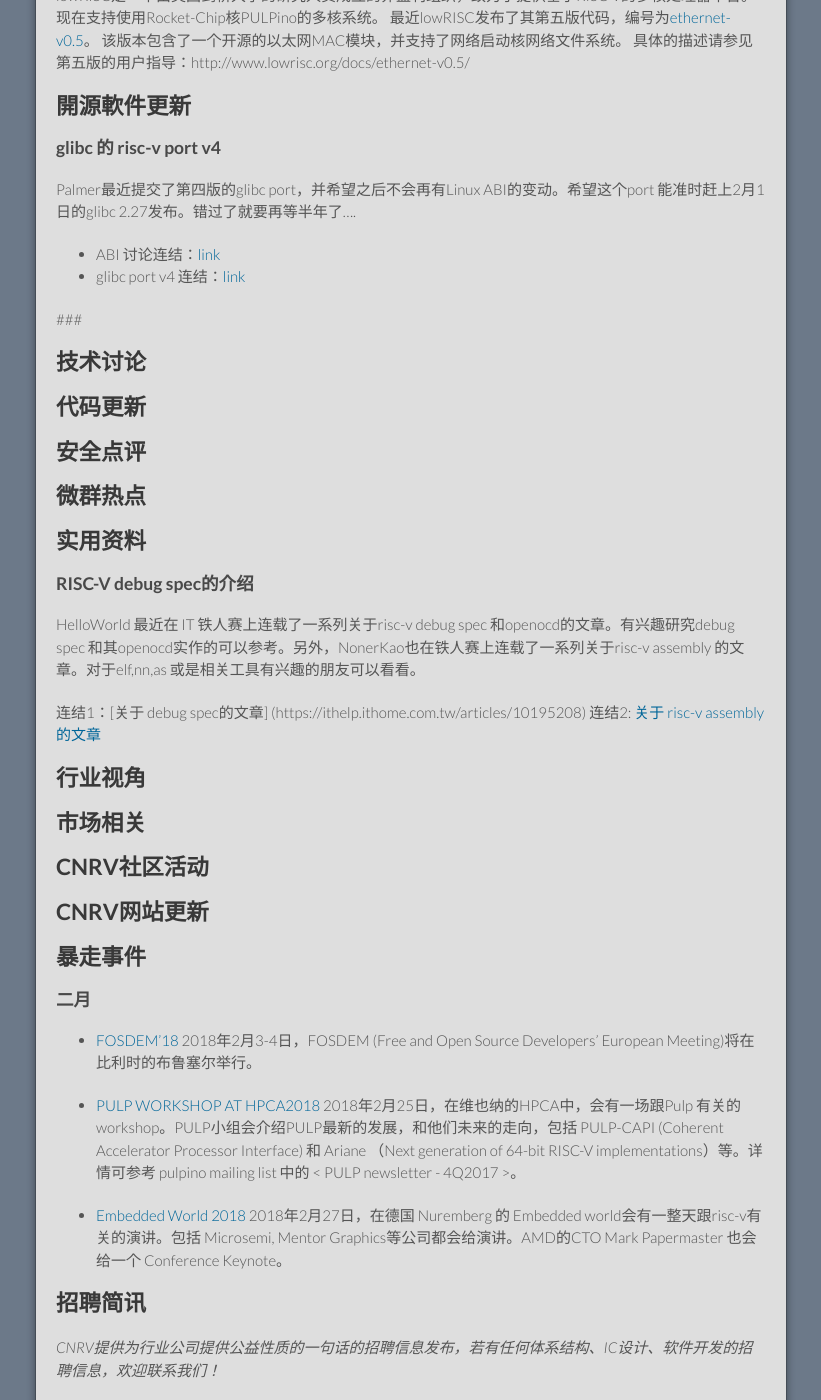
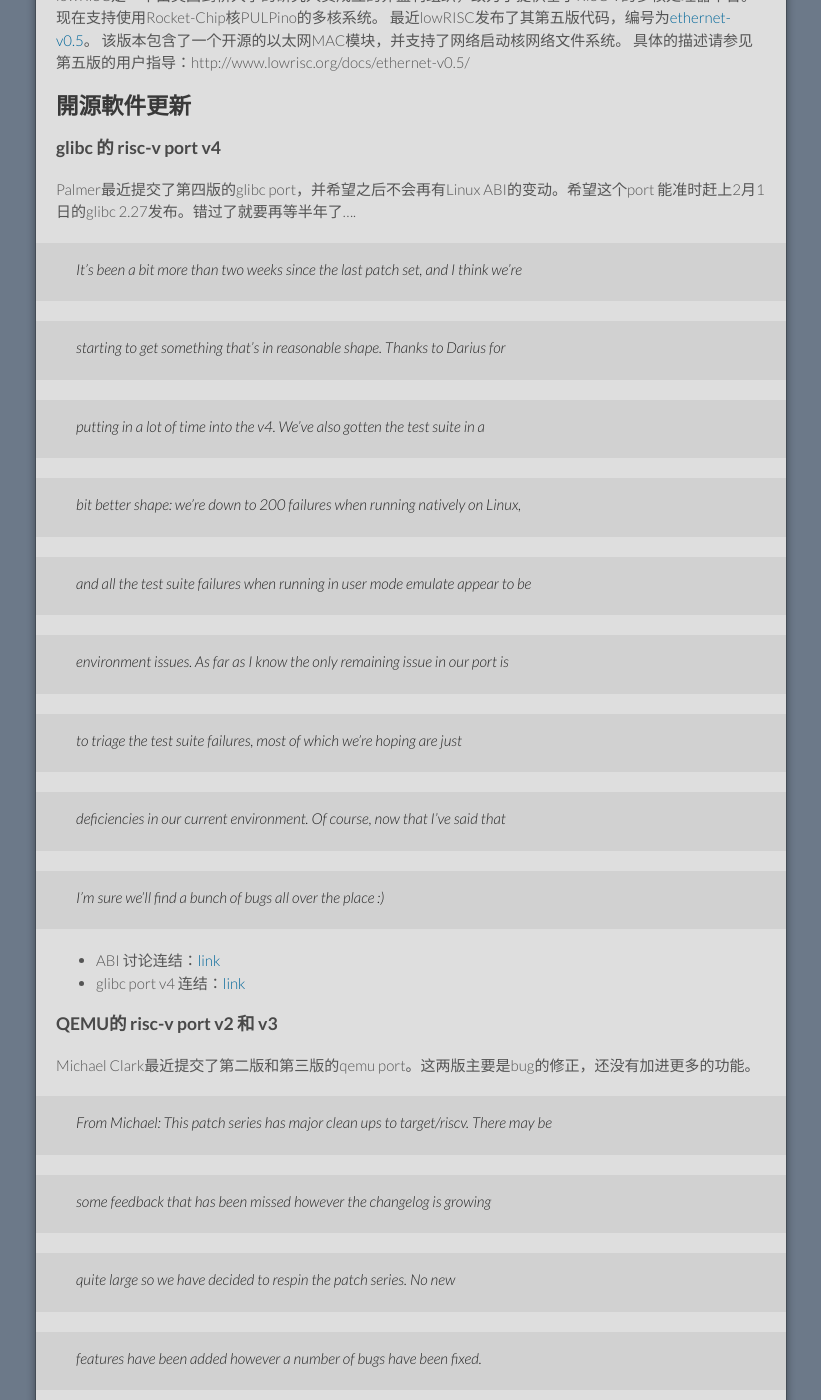
Before and after one commit to cnrv/home, a Jekyll site: the page built from bi-week-rpts/2018-01-18.md, in a window 1280 px wide and 1400 px high, scrolled down 573 px. Shown: the whole window, without its empty margins (229-1050 px from the left). Built offline with Jekyll 4.4.1, drawn with Linux system fonts in a browser that asks for light colours; Markdown is read by kramdown in place of the engine named in the settings; comment, search, counter and statistics services are not loaded; our own code applies the rules of GitHub Pages for plain Markdown files.

Commit message:
加上QEMU port v4的消息。並更改glibc的格式

```diff
--- a/bi-week-rpts/2018-01-18.md
+++ b/bi-week-rpts/2018-01-18.md
@@ -30,10 +30,40 @@
 ### glibc 的 risc-v port v4
 Palmer最近提交了第四版的glibc port，并希望之后不会再有Linux ABI的变动。希望这个port 能准时赶上2月1日的glibc 2.27发布。错过了就要再等半年了....
 
+> It's been a bit more than two weeks since the last patch set, and I think we're
+
+> starting to get something that's in reasonable shape.  Thanks to Darius for
+
+> putting in a lot of time into the v4.  We've also gotten the test suite in a
+
+> bit better shape: we're down to 200 failures when running natively on Linux,
+
+> and all the test suite failures when running in user mode emulate appear to be
+
+> environment issues.  As far as I know the only remaining issue in our port is
+
+> to triage the test suite failures, most of which we're hoping are just
+
+> deficiencies in our current environment.  Of course, now that I've said that
+
+> I'm sure we'll find a bunch of bugs all over the place :)
+
 - ABI 讨论连结：[link](https://groups.google.com/a/groups.riscv.org/forum/#!topic/sw-dev/MW7AVBBfnms)
 - glibc port v4 连结：[link](https://sourceware.org/ml/libc-alpha/2018-01/msg00475.html)
 
-###
+### QEMU的 risc-v port v2 和 v3
+Michael Clark最近提交了第二版和第三版的qemu port。这两版主要是bug的修正，还没有加进更多的功能。
+
+>From Michael:
+>This patch series has major clean ups to target/riscv. There may be
+
+>some feedback that has been missed however the changelog is growing
+
+>quite large so we have decided to respin the patch series. No new
+
+>features have been added however a number of bugs have been fixed.
+
+- QEMU port v3 连结：[link](http://lists.nongnu.org/archive/html/qemu-devel/2018-01/msg01987.html)
 
 ## 技术讨论
 
```
